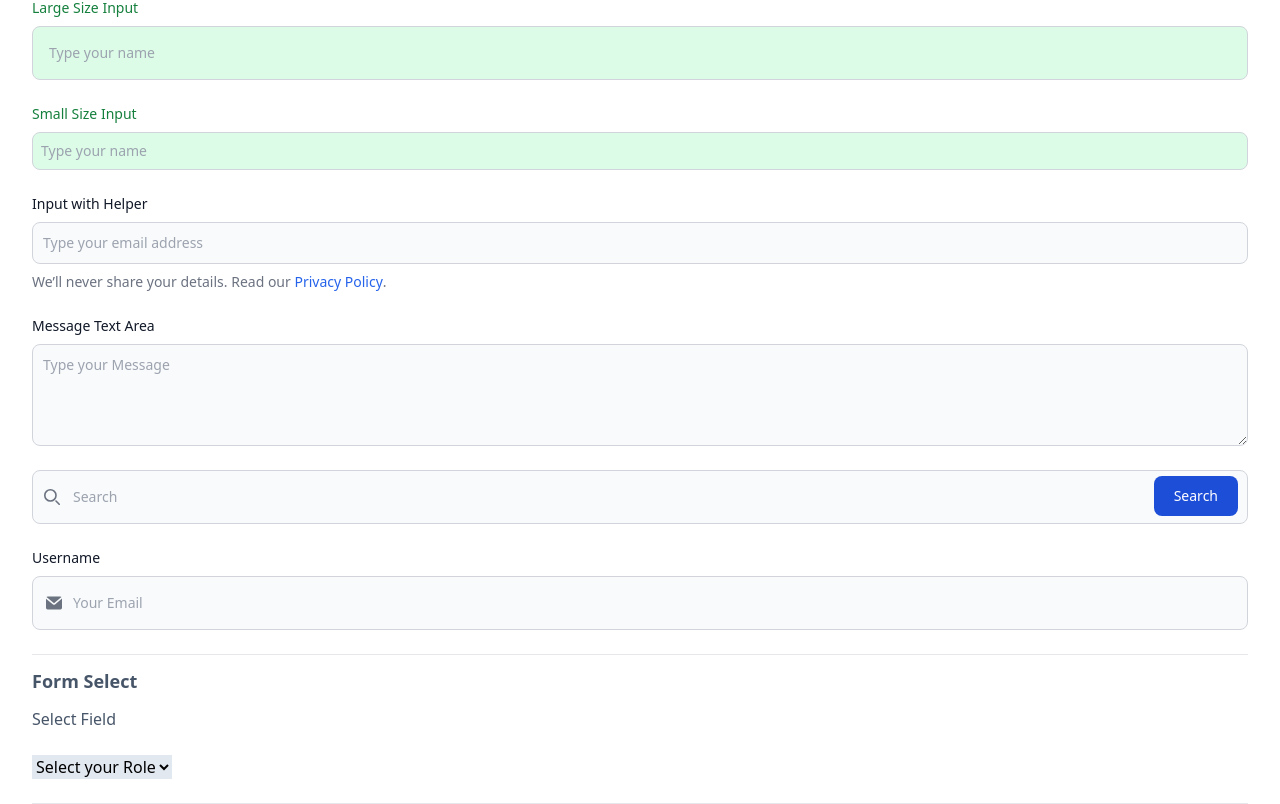
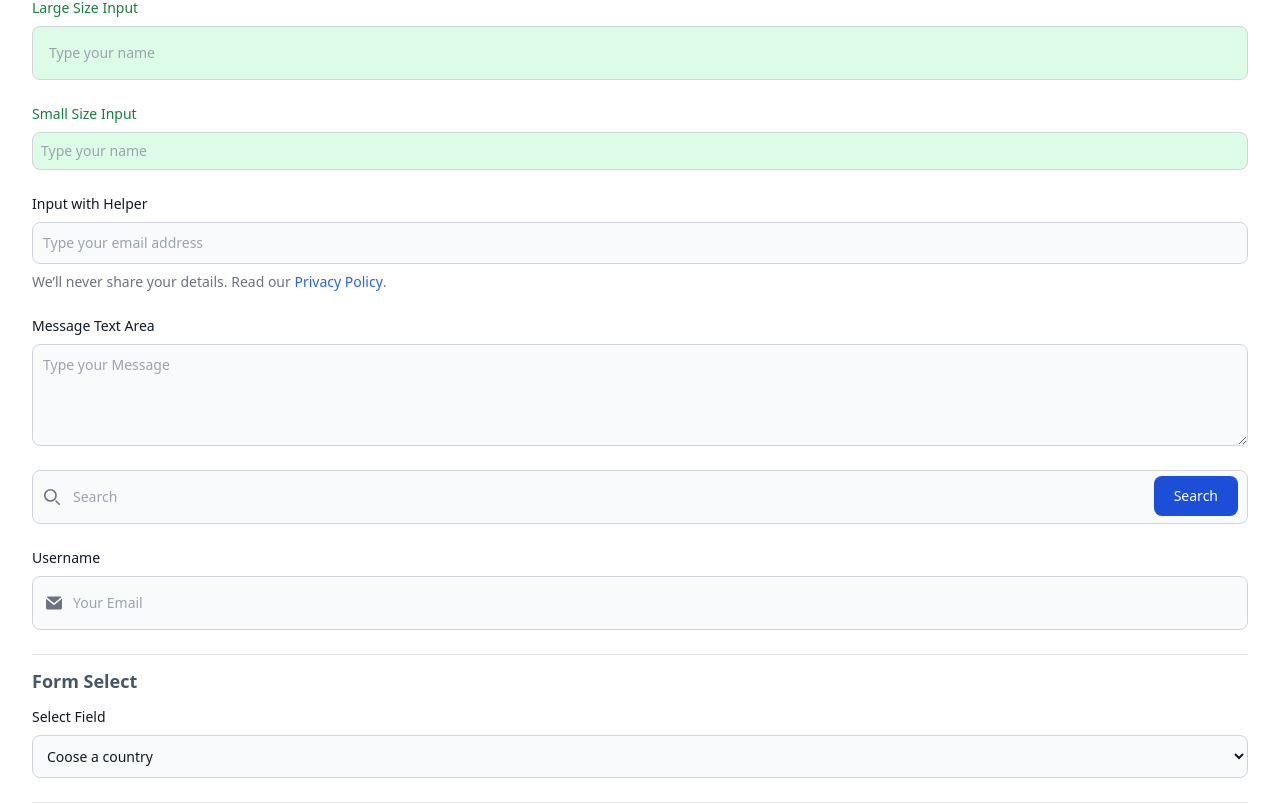
Before and after one commit to ShuvoMallick01/Vuejs-Dynamic-Components, a Vue app: page / in a window 1280 px wide. Shown: the part 703-1507 px from the top of the page. Built offline with nearby package versions, Linux system fonts and the light colour scheme.

Commit message:
Working for Form Select

```diff
--- a/src/App.vue
+++ b/src/App.vue
@@ -382,8 +382,14 @@
 
     <!-- Form Select -->
     <h2 class="font-bold text-lg text-slate-600">Form Select</h2>
-    <div class="space-y-6 flex-wrap items-start border-b pb-6 mb-6">
-      <FormSelect label="Select Field" :options="roleSelect" required />
+    <div class="space-y-0 flex-wrap items-start border-b pb-6 mb-6">
+      <FormSelect
+        id="country"
+        label="Select Field"
+        :options="countries"
+        v-model="selected"
+        required
+      />
     </div>
   </div>
 </template>
@@ -398,10 +404,11 @@ import FormSelect from "./components/form/FormSelect.vue";
 import FormInput from "./components/form/FormInput.vue";
 
 const formFields = reactive({ email: "", name: "", password: "" });
-
-const roleSelect = ref([
-  { title: "Select your Role", value: "" },
-  { title: "Job Seeker", value: "jobseeeker" },
-  { title: "Employer", value: "employer" },
+const selected = ref("");
+const countries = ref([
+  { value: "", name: "Coose a country" },
+  { value: "us", name: "United States" },
+  { value: "ca", name: "Canada" },
+  { value: "fr", name: "France" },
 ]);
 </script>
--- a/src/components/form/FormSelect.vue
+++ b/src/components/form/FormSelect.vue
@@ -1,13 +1,23 @@
 <template>
   <label
+    v-if="label"
     :for="$attrs.id"
-    :class="{ required: $attrs.required, 'text-slate-600 block': true }"
-    >{{ label }}</label
-  >
+    :class="{
+      'form-label-default': labelType === 'form-label-default',
+      'form-label-green': labelType === 'form-label-green',
+      'block mb-2': true,
+      requiredMark: $attrs.required,
+    }"
+    :required="$attrs.required"
+    >{{ label }}
+  </label>
 
   <select
     v-bind="$attrs"
-    class="bg-slate-200"
+    :class="{
+      'form-input-default': inputType === 'form-input-default',
+      'form-input-green': inputType === 'form-input-green',
+    }"
     :value="modelValue"
     @input="$emit('update:modelValue', $event.target.value)"
   >
@@ -17,7 +27,7 @@
       :value="item.value"
       :selected="item.value === modelValue"
     >
-      {{ item.title }}
+      {{ item.name }}
     </option>
   </select>
 </template>
@@ -27,7 +37,10 @@ defineOptions({ inheritAttrs: false });
 
 defineProps({
   label: String,
-  modelValue: { type: true, default: "" },
+  modelValue: String,
   options: { type: Array, default: [], required: true },
+  labelType: { type: String, default: "form-label-default" },
+  inputType: { type: String, default: "form-input-default" },
+  sizeType: { type: String, default: "form-input-size-default" },
 });
 </script>
```
